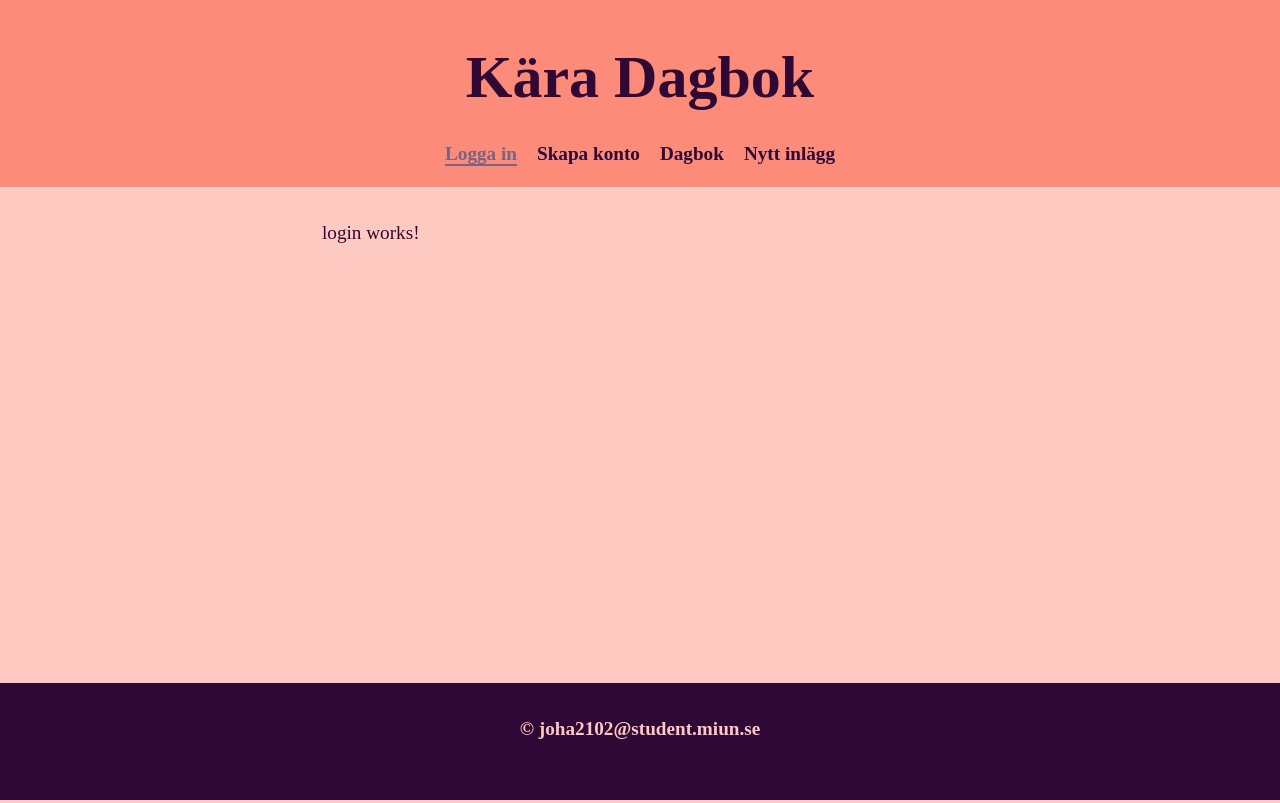
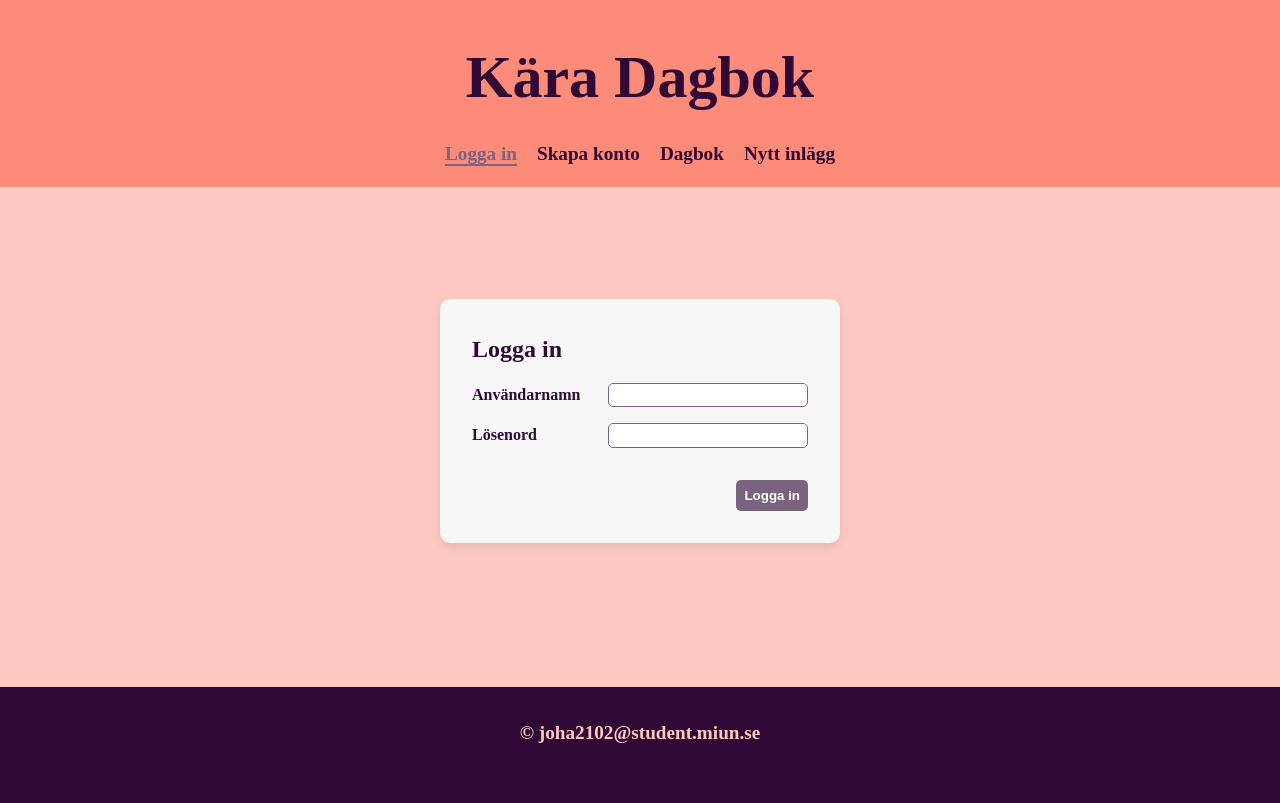
Before and after one commit to JohannaHannahoJ/bbw-labb-4-frontend, an Angular app: page /login in a window 1280 px wide. Built offline with nearby package versions, Linux system fonts and the light colour scheme; a web font is replaced by a local one.

Commit message:
Add login, redirects and improve messages

```diff
--- a/src/app/dashboard/dashboard.html
+++ b/src/app/dashboard/dashboard.html
@@ -1 +1,3 @@
 <p>dashboard works!</p>
+
+<p>{{ message() }}</p>
--- a/src/app/dashboard/dashboard.ts
+++ b/src/app/dashboard/dashboard.ts
@@ -1,4 +1,4 @@
-import { Component } from '@angular/core';
+import { Component, signal } from '@angular/core';
 
 @Component({
   selector: 'app-dashboard',
@@ -6,4 +6,15 @@ import { Component } from '@angular/core';
   templateUrl: './dashboard.html',
   styleUrl: './dashboard.css',
 })
-export class Dashboard {}
+export class Dashboard {
+  message = signal("");
+
+  ngOnInit() {
+    const msg = localStorage.getItem("flashMessage");
+
+    if (msg) {
+      this.message.set(msg);
+      localStorage.removeItem("flashMessage");
+    }
+  }
+}
--- a/src/app/login/login.html
+++ b/src/app/login/login.html
@@ -1 +1,29 @@
-<p>login works!</p>
+<section class="container">
+
+    <h2>Logga in</h2>
+
+    <form (ngSubmit)="login()">
+
+        <div class="form-row">
+            <label for="username">Användarnamn</label>
+
+            <input type="text" id="username" name="username" [(ngModel)]="username" required autocomplete="username">
+        </div>
+
+        <div class="form-row">
+            <label for="password">Lösenord</label>
+
+            <input type="password" id="password" name="password" [(ngModel)]="password" required autocomplete="new-password">
+        </div>
+
+        <p class="message">{{ message() }}</p>
+
+        <button type="submit">
+            Logga in
+        </button>
+
+    </form>
+
+
+
+</section>
--- a/src/app/login/login.ts
+++ b/src/app/login/login.ts
@@ -1,9 +1,51 @@
-import { Component } from '@angular/core';
+import { Component, inject, signal } from '@angular/core';
+import { AuthService } from '../services/auth.service';
+import { FormsModule } from '@angular/forms';
+import { User } from '../models/user';
+import { Router } from '@angular/router';
+import { LoginResponse } from '../models/login-response';
 
 @Component({
   selector: 'app-login',
-  imports: [],
+  imports: [FormsModule],
   templateUrl: './login.html',
   styleUrl: './login.css',
 })
-export class Login {}
+
+export class Login {
+  username: string = "";
+  password: string = "";
+
+  message = signal("");
+  authService = inject(AuthService);
+  router = inject(Router);
+
+  ngOnInit() {
+    const msg = localStorage.getItem("flashMessage");
+
+    if (msg) {
+      this.message.set(msg);
+      localStorage.removeItem("flashMessage");
+    }
+  }
+
+  login(): void {
+    const user: User = {
+      username: this.username,
+      password: this.password
+    }
+
+    this.authService.login(user).subscribe({
+      next: (response: LoginResponse) => {
+        localStorage.setItem("flashMessage", "Välkommen " + this.username + "!");
+        localStorage.setItem("token", response.token);
+
+        this.router.navigate(["/dashboard"]);
+      },
+
+      error: (error) => {
+        this.message.set(error.error.message);
+      }
+    });
+  }
+}
--- a/src/app/register/register.html
+++ b/src/app/register/register.html
@@ -7,13 +7,13 @@
         <div class="form-row">
             <label for="username">Användarnamn</label>
 
-            <input type="text" id="username" name="username" [(ngModel)]="username" required>
+            <input type="text" id="username" name="username" [(ngModel)]="username" required autocomplete="username">
         </div>
 
         <div class="form-row">
             <label for="password">Lösenord</label>
 
-            <input type="password" id="password" name="password" [(ngModel)]="password" required>
+            <input type="password" id="password" name="password" [(ngModel)]="password" required autocomplete="new-password">
         </div>
 
         <p class="message">{{ message() }}</p>
--- a/src/app/register/register.ts
+++ b/src/app/register/register.ts
@@ -2,6 +2,7 @@ import { Component, inject, signal } from '@angular/core';
 import { FormsModule } from '@angular/forms';
 import { AuthService } from '../services/auth.service';
 import { RegisterResponse } from '../models/register-response';
+import { Router } from '@angular/router';
 
 @Component({
   selector: 'app-register',
@@ -15,6 +16,7 @@ export class Register {
 
   message = signal(""); // För meddelanden i frontend
   authService = inject(AuthService); // används för att kunna anropa backends auth routes
+  router = inject(Router);
 
   // körs när anv. skickar formuläret
   register(): void {
@@ -25,9 +27,8 @@ export class Register {
 
     this.authService.register(user).subscribe({
       next: (response: RegisterResponse) => {
-        this.message.set(response.message)
-        this.username = "";
-        this.password = "";
+        localStorage.setItem("flashMessage", response.message);
+        this.router.navigate(["/login"]);
       },
 
       error: (error) => {
--- a/src/app/services/auth.service.ts
+++ b/src/app/services/auth.service.ts
@@ -1,8 +1,9 @@
 import { HttpClient } from '@angular/common/http';
-import { inject, Injectable } from '@angular/core';
+import { computed, inject, Injectable, signal } from '@angular/core';
 import { User } from '../models/user';
-import { Observable } from 'rxjs';
+import { Observable, tap } from 'rxjs';
 import { RegisterResponse } from '../models/register-response';
+import { LoginResponse } from '../models/login-response';
 
 @Injectable({
   providedIn: 'root',
@@ -11,9 +12,23 @@ export class AuthService {
   private http = inject(HttpClient); // används för http-anrop till backend
   url: string = "http://localhost:3000/users";
 
+  token = signal(localStorage.getItem("token") || "");
+  isLoggedIn = computed(() => !!this.token());
+
   // skapa konto
   register(user: User): Observable<RegisterResponse> {
-     // User skickas med i request body, svaret typas som RegisterResponse
+    // User skickas med i request body, svaret typas som RegisterResponse
     return this.http.post<RegisterResponse>(this.url + "/register", user);
   }
+
+  // Logga in
+  login(user: User): Observable<LoginResponse> {
+    return this.http.post<LoginResponse>(this.url + "/login", user)
+      .pipe(
+        tap(response => {
+          this.token.set(response.token);
+          localStorage.setItem("token", response.token);
+        })
+      )
+  }
 }
```
